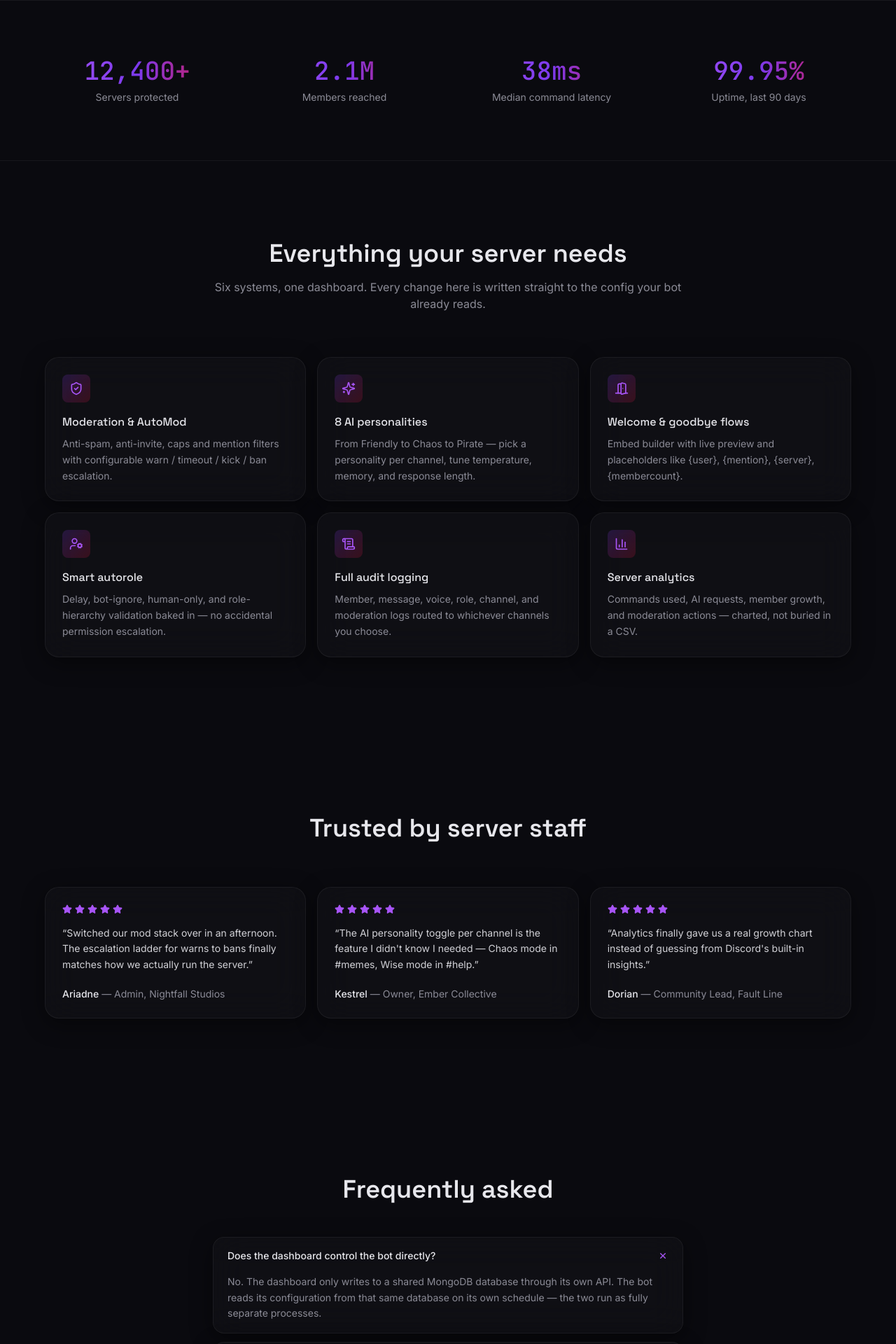
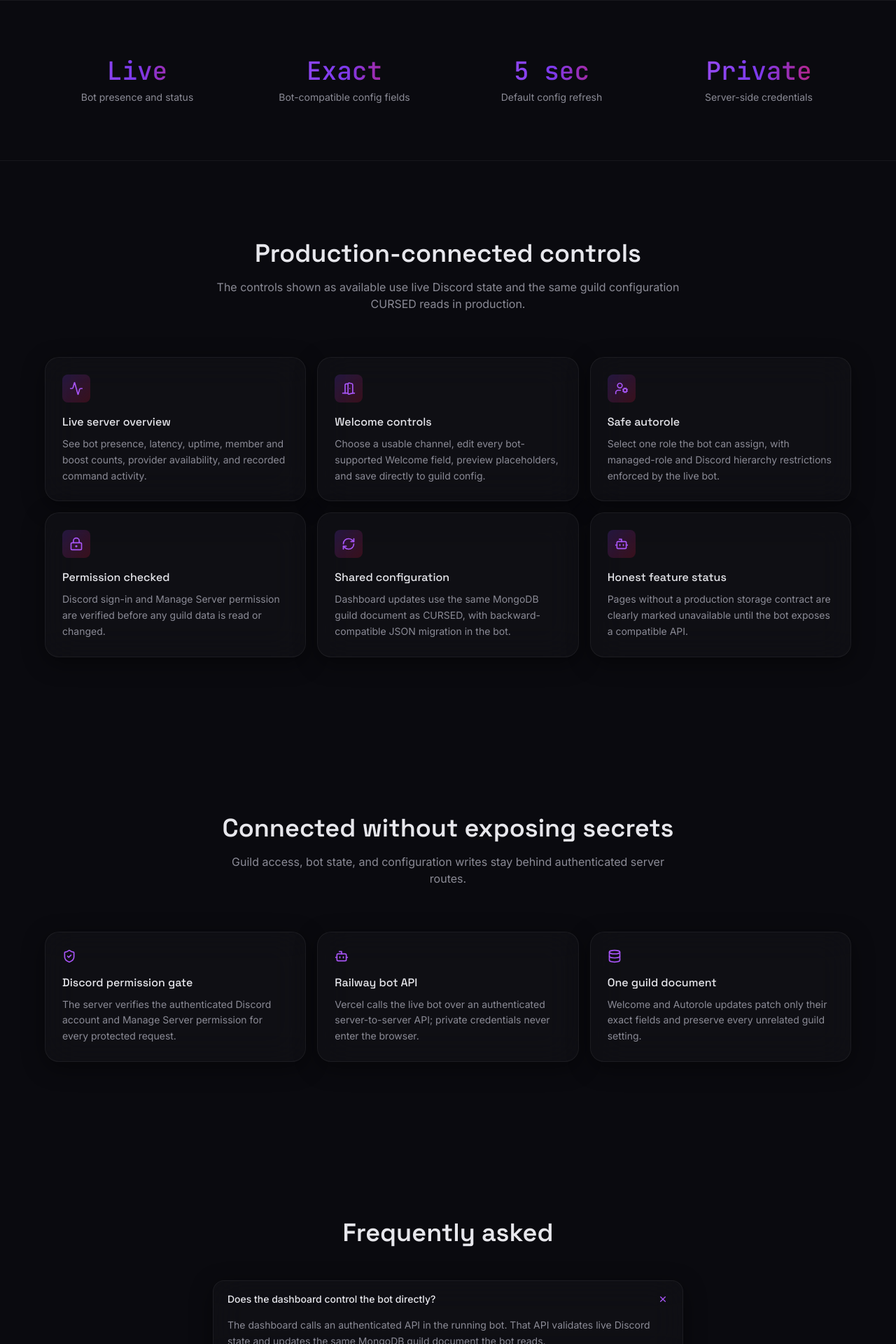
Before and after one commit to JUPJEET1902U/cursed-discord-bot-DASHBOARD, a Next.js app in the folder cursed-dashboard-/cursed-dashboard/: page / in a window 1280 px wide. Shown: the part 720-2640 px from the top of the page at 70% size. Built offline with nearby package versions, Linux system fonts and the light colour scheme.

Commit message:
fix: remove unsupported marketing claims

```diff
--- a/cursed-dashboard-/cursed-dashboard/src/app/(marketing)/page.tsx
+++ b/cursed-dashboard-/cursed-dashboard/src/app/(marketing)/page.tsx
@@ -2,7 +2,7 @@ import { Navbar } from "@/components/marketing/navbar";
 import { Hero } from "@/components/marketing/hero";
 import { Features } from "@/components/marketing/features";
 import { Stats } from "@/components/marketing/stats";
-import { Testimonials } from "@/components/marketing/testimonials";
+import { ProductionConnection } from "@/components/marketing/production-connection";
 import { FAQ } from "@/components/marketing/faq";
 import { Footer } from "@/components/marketing/footer";
 
@@ -13,7 +13,7 @@ export default function LandingPage() {
       <Hero />
       <Stats />
       <Features />
-      <Testimonials />
+      <ProductionConnection />
       <FAQ />
       <Footer />
     </main>
--- a/cursed-dashboard-/cursed-dashboard/src/app/layout.tsx
+++ b/cursed-dashboard-/cursed-dashboard/src/app/layout.tsx
@@ -25,14 +25,14 @@ const jetbrainsMono = JetBrains_Mono({
 });
 
 export const metadata: Metadata = {
-  title: "CURSED — The Ultimate AI Discord Bot",
+  title: "CURSED - Discord Bot Dashboard",
   description:
-    "Moderation, AI personalities, welcome flows and analytics for your Discord server — all from one dashboard.",
-  metadataBase: new URL("https://cursedbot.app"),
+    "Permission-checked Welcome and Autorole controls connected to the live CURSED Discord bot.",
+  metadataBase: new URL("https://cursed-discord-bot-dashboard.vercel.app"),
   openGraph: {
-    title: "CURSED — The Ultimate AI Discord Bot",
+    title: "CURSED - Discord Bot Dashboard",
     description:
-      "Moderation, AI personalities, welcome flows and analytics for your Discord server.",
+      "Permission-checked Welcome and Autorole controls connected to the live CURSED Discord bot.",
     type: "website",
   },
 };
--- a/cursed-dashboard-/cursed-dashboard/src/components/marketing/faq.tsx
+++ b/cursed-dashboard-/cursed-dashboard/src/components/marketing/faq.tsx
@@ -8,23 +8,23 @@ import { cn } from "@/lib/utils";
 const faqs = [
   {
     q: "Does the dashboard control the bot directly?",
-    a: "No. The dashboard only writes to a shared MongoDB database through its own API. The bot reads its configuration from that same database on its own schedule — the two run as fully separate processes.",
+    a: "The dashboard calls an authenticated API in the running bot. That API validates live Discord state and updates the same MongoDB guild document the bot reads.",
   },
   {
     q: "What permission do I need to access a server's dashboard?",
     a: "You need the Manage Server permission on that Discord server. We check this against Discord's OAuth2 scopes every time you sign in, not just once.",
   },
   {
-    q: "Can I switch AI personalities per channel?",
-    a: "Yes. AI Settings lets you enable AI per channel and assign one of eight personalities, plus tune memory, temperature, and max response length independently.",
+    q: "Which settings are available now?",
+    a: "Welcome and Autorole are production-connected. Other settings pages clearly show that they are unavailable until the bot exposes a compatible API and storage contract.",
   },
   {
-    q: "What happens if I disable a feature — does old data get deleted?",
-    a: "No. Disabling a feature (like Welcome or AutoMod) only flips its enabled flag. Your configuration — embed text, channel selection, filters — stays saved for whenever you turn it back on.",
+    q: "What happens when I disable Welcome?",
+    a: "The selected welcome channel is cleared, which disables delivery. The supported message and appearance fields remain available for the next time Welcome is enabled.",
   },
   {
-    q: "Is there a free tier?",
-    a: "Yes, the core moderation, welcome/goodbye, autorole, and logging systems are free. Premium adds extra AI capacity and upcoming features listed on the Premium page.",
+    q: "How quickly does the bot see a saved change?",
+    a: "The bot refreshes cached guild configuration on a five-second interval by default. Deployments can tune that interval with GUILD_CONFIG_REFRESH_MS.",
   },
 ];
 
--- a/cursed-dashboard-/cursed-dashboard/src/components/marketing/features.tsx
+++ b/cursed-dashboard-/cursed-dashboard/src/components/marketing/features.tsx
@@ -2,50 +2,50 @@
 
 import { motion } from "framer-motion";
 import {
-  ShieldCheck,
-  Sparkles,
+  Activity,
+  Bot,
   DoorOpen,
+  LockKeyhole,
+  RefreshCw,
   UserCog,
-  ScrollText,
-  BarChart3,
 } from "lucide-react";
 
 const features = [
   {
-    icon: ShieldCheck,
-    title: "Moderation & AutoMod",
+    icon: Activity,
+    title: "Live server overview",
     description:
-      "Anti-spam, anti-invite, caps and mention filters with configurable warn / timeout / kick / ban escalation.",
-  },
-  {
-    icon: Sparkles,
-    title: "8 AI personalities",
-    description:
-      "From Friendly to Chaos to Pirate — pick a personality per channel, tune temperature, memory, and response length.",
+      "See bot presence, latency, uptime, member and boost counts, provider availability, and recorded command activity.",
   },
   {
     icon: DoorOpen,
-    title: "Welcome & goodbye flows",
+    title: "Welcome controls",
     description:
-      "Embed builder with live preview and placeholders like {user}, {mention}, {server}, {membercount}.",
+      "Choose a usable channel, edit every bot-supported Welcome field, preview placeholders, and save directly to guild config.",
   },
   {
     icon: UserCog,
-    title: "Smart autorole",
+    title: "Safe autorole",
     description:
-      "Delay, bot-ignore, human-only, and role-hierarchy validation baked in — no accidental permission escalation.",
+      "Select one role the bot can assign, with managed-role and Discord hierarchy restrictions enforced by the live bot.",
   },
   {
-    icon: ScrollText,
-    title: "Full audit logging",
+    icon: LockKeyhole,
+    title: "Permission checked",
     description:
-      "Member, message, voice, role, channel, and moderation logs routed to whichever channels you choose.",
+      "Discord sign-in and Manage Server permission are verified before any guild data is read or changed.",
   },
   {
-    icon: BarChart3,
-    title: "Server analytics",
+    icon: RefreshCw,
+    title: "Shared configuration",
     description:
-      "Commands used, AI requests, member growth, and moderation actions — charted, not buried in a CSV.",
+      "Dashboard updates use the same MongoDB guild document as CURSED, with backward-compatible JSON migration in the bot.",
+  },
+  {
+    icon: Bot,
+    title: "Honest feature status",
+    description:
+      "Pages without a production storage contract are clearly marked unavailable until the bot exposes a compatible API.",
   },
 ];
 
@@ -55,11 +55,11 @@ export function Features() {
       <div className="max-w-6xl mx-auto">
         <div className="text-center max-w-2xl mx-auto mb-16">
           <h2 className="text-3xl md:text-4xl font-display font-semibold text-fog">
-            Everything your server needs
+            Production-connected controls
           </h2>
           <p className="mt-4 text-ash">
-            Six systems, one dashboard. Every change here is written straight to
-            the config your bot already reads.
+            The controls shown as available use live Discord state and the same
+            guild configuration CURSED reads in production.
           </p>
         </div>
 
--- a/cursed-dashboard-/cursed-dashboard/src/components/marketing/hero.tsx
+++ b/cursed-dashboard-/cursed-dashboard/src/components/marketing/hero.tsx
@@ -30,7 +30,7 @@ export function Hero() {
           className="inline-flex items-center gap-2 rounded-full glass px-4 py-1.5 text-xs text-ash mb-6"
         >
           <span className="h-1.5 w-1.5 rounded-full bg-violet-bright animate-pulse-glow" />
-          Now running on 12,000+ servers
+          Live dashboard controls for CURSED
         </motion.div>
 
         <motion.h1
@@ -49,8 +49,8 @@ export function Hero() {
           transition={{ duration: 0.6, delay: 0.25 }}
           className="mt-6 text-lg text-ash max-w-2xl mx-auto"
         >
-          Moderation, AI personalities, welcome flows, and full server analytics —
-          configured from one dashboard your bot reads from in real time.
+          Manage Welcome and Autorole settings through permission-checked controls
+          connected directly to the configuration your bot reads.
         </motion.p>
 
         <motion.div
--- /dev/null
+++ b/cursed-dashboard-/cursed-dashboard/src/components/marketing/production-connection.tsx
@@ -0,0 +1,64 @@
+"use client";
+
+import { motion } from "framer-motion";
+import { Bot, Database, ShieldCheck } from "lucide-react";
+
+const safeguards = [
+  {
+    icon: ShieldCheck,
+    title: "Discord permission gate",
+    description:
+      "The server verifies the authenticated Discord account and Manage Server permission for every protected request.",
+  },
+  {
+    icon: Bot,
+    title: "Railway bot API",
+    description:
+      "Vercel calls the live bot over an authenticated server-to-server API; private credentials never enter the browser.",
+  },
+  {
+    icon: Database,
+    title: "One guild document",
+    description:
+      "Welcome and Autorole updates patch only their exact fields and preserve every unrelated guild setting.",
+  },
+];
+
+export function ProductionConnection() {
+  return (
+    <section className="relative py-28 px-4">
+      <div className="max-w-6xl mx-auto">
+        <div className="text-center max-w-2xl mx-auto mb-16">
+          <h2 className="text-3xl md:text-4xl font-display font-semibold text-fog">
+            Connected without exposing secrets
+          </h2>
+          <p className="mt-4 text-ash">
+            Guild access, bot state, and configuration writes stay behind
+            authenticated server routes.
+          </p>
+        </div>
+
+        <div className="grid md:grid-cols-3 gap-4">
+          {safeguards.map((safeguard, i) => (
+            <motion.div
+              key={safeguard.title}
+              initial={{ opacity: 0, y: 20 }}
+              whileInView={{ opacity: 1, y: 0 }}
+              viewport={{ once: true, margin: "-60px" }}
+              transition={{ duration: 0.5, delay: i * 0.08 }}
+              className="glass rounded-2xl p-6"
+            >
+              <safeguard.icon className="h-5 w-5 text-violet-bright mb-4" />
+              <h3 className="font-display font-medium text-fog mb-2">
+                {safeguard.title}
+              </h3>
+              <p className="text-sm text-ash leading-relaxed">
+                {safeguard.description}
+              </p>
+            </motion.div>
+          ))}
+        </div>
+      </div>
+    </section>
+  );
+}
--- a/cursed-dashboard-/cursed-dashboard/src/components/marketing/stats.tsx
+++ b/cursed-dashboard-/cursed-dashboard/src/components/marketing/stats.tsx
@@ -3,10 +3,10 @@
 import { motion } from "framer-motion";
 
 const stats = [
-  { value: "12,400+", label: "Servers protected" },
-  { value: "2.1M", label: "Members reached" },
-  { value: "38ms", label: "Median command latency" },
-  { value: "99.95%", label: "Uptime, last 90 days" },
+  { value: "Live", label: "Bot presence and status" },
+  { value: "Exact", label: "Bot-compatible config fields" },
+  { value: "5 sec", label: "Default config refresh" },
+  { value: "Private", label: "Server-side credentials" },
 ];
 
 export function Stats() {
--- a/cursed-dashboard-/cursed-dashboard/src/components/marketing/testimonials.tsx
+++ /dev/null
@@ -1,66 +0,0 @@
-"use client";
-
-import { motion } from "framer-motion";
-import { Star } from "lucide-react";
-
-// Placeholder testimonials — swap for real quotes once collected.
-const testimonials = [
-  {
-    quote:
-      "Switched our mod stack over in an afternoon. The escalation ladder for warns to bans finally matches how we actually run the server.",
-    name: "Ariadne",
-    role: "Admin, Nightfall Studios",
-  },
-  {
-    quote:
-      "The AI personality toggle per channel is the feature I didn't know I needed — Chaos mode in #memes, Wise mode in #help.",
-    name: "Kestrel",
-    role: "Owner, Ember Collective",
-  },
-  {
-    quote:
-      "Analytics finally gave us a real growth chart instead of guessing from Discord's built-in insights.",
-    name: "Dorian",
-    role: "Community Lead, Fault Line",
-  },
-];
-
-export function Testimonials() {
-  return (
-    <section className="relative py-28 px-4">
-      <div className="max-w-6xl mx-auto">
-        <div className="text-center max-w-xl mx-auto mb-16">
-          <h2 className="text-3xl md:text-4xl font-display font-semibold text-fog">
-            Trusted by server staff
-          </h2>
-        </div>
-
-        <div className="grid md:grid-cols-3 gap-4">
-          {testimonials.map((t, i) => (
-            <motion.figure
-              key={t.name}
-              initial={{ opacity: 0, y: 20 }}
-              whileInView={{ opacity: 1, y: 0 }}
-              viewport={{ once: true, margin: "-60px" }}
-              transition={{ duration: 0.5, delay: i * 0.08 }}
-              className="glass rounded-2xl p-6 flex flex-col"
-            >
-              <div className="flex gap-1 mb-4">
-                {Array.from({ length: 5 }).map((_, s) => (
-                  <Star key={s} className="h-3.5 w-3.5 fill-violet-bright text-violet-bright" />
-                ))}
-              </div>
-              <blockquote className="text-sm text-fog/90 leading-relaxed flex-1">
-                &ldquo;{t.quote}&rdquo;
-              </blockquote>
-              <figcaption className="mt-5 text-sm">
-                <span className="text-fog font-medium">{t.name}</span>
-                <span className="text-ash"> — {t.role}</span>
-              </figcaption>
-            </motion.figure>
-          ))}
-        </div>
-      </div>
-    </section>
-  );
-}
```
